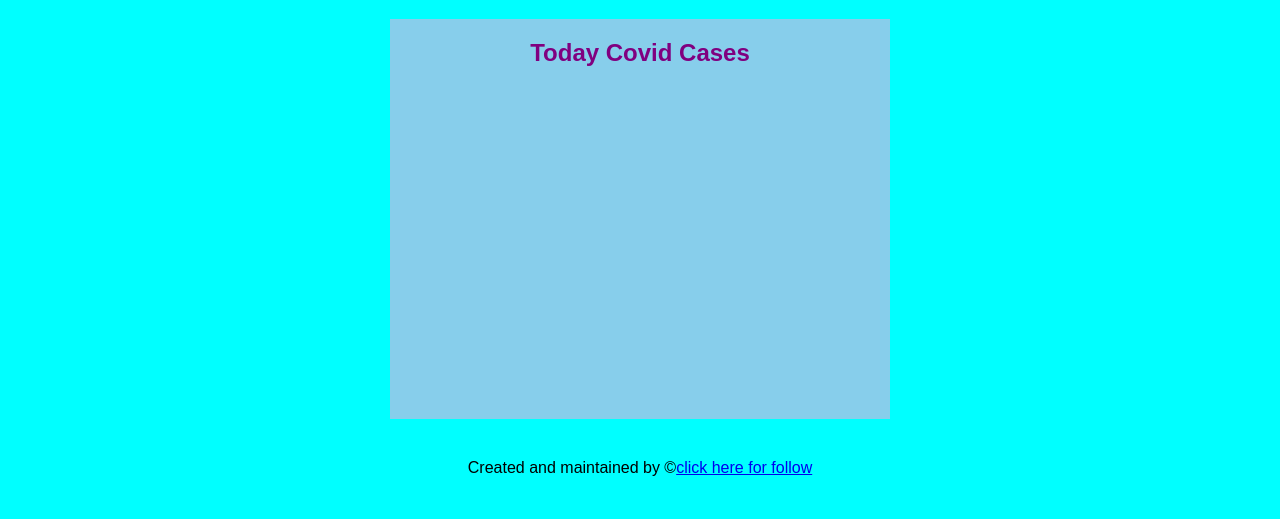
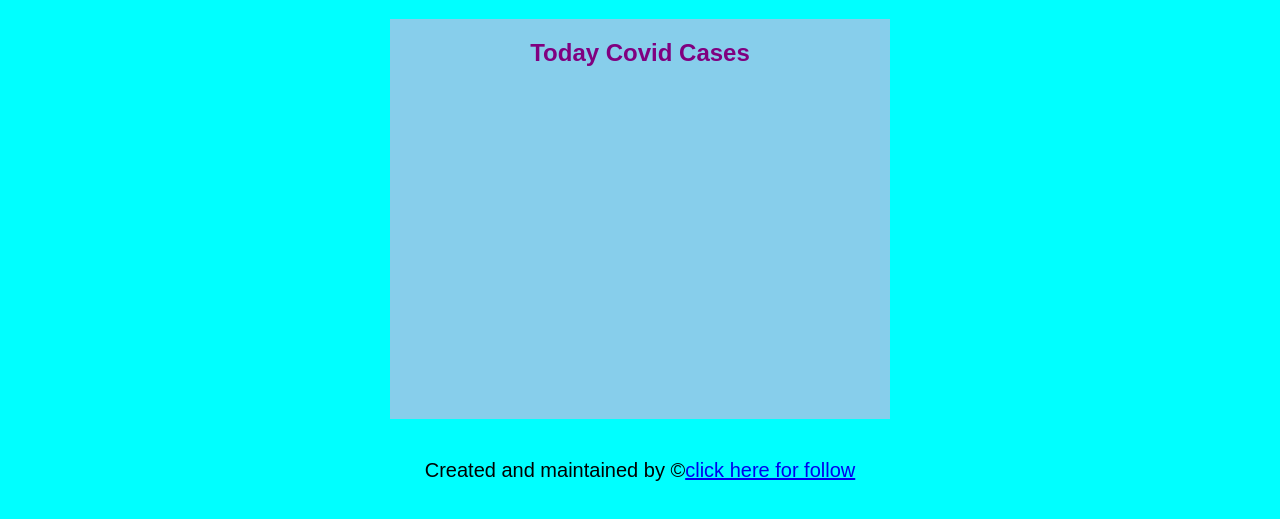
Before and after one commit to Apoorv-vikram-singh/CocidCasesApi, a plain HTML site: page index.html in a window 1280 px wide. Shown: the part 101-620 px from the top of the page. Drawn offline with Linux system fonts and the light colour scheme; no server answers.

Commit message:
check css

```diff
--- a/cornona.css
+++ b/cornona.css
@@ -27,13 +27,15 @@
     margin-left: 50px;
     font-size: 24px;
   }
+
   span {
     color: white;
     font-weight: bold;
   }
-  footer{
+  footer
+  {
     text-align: center;
     font-family: Arial, Helvetica, sans-serif;
     margin: 40px;
-
+    font-size:20px;
   }
```
